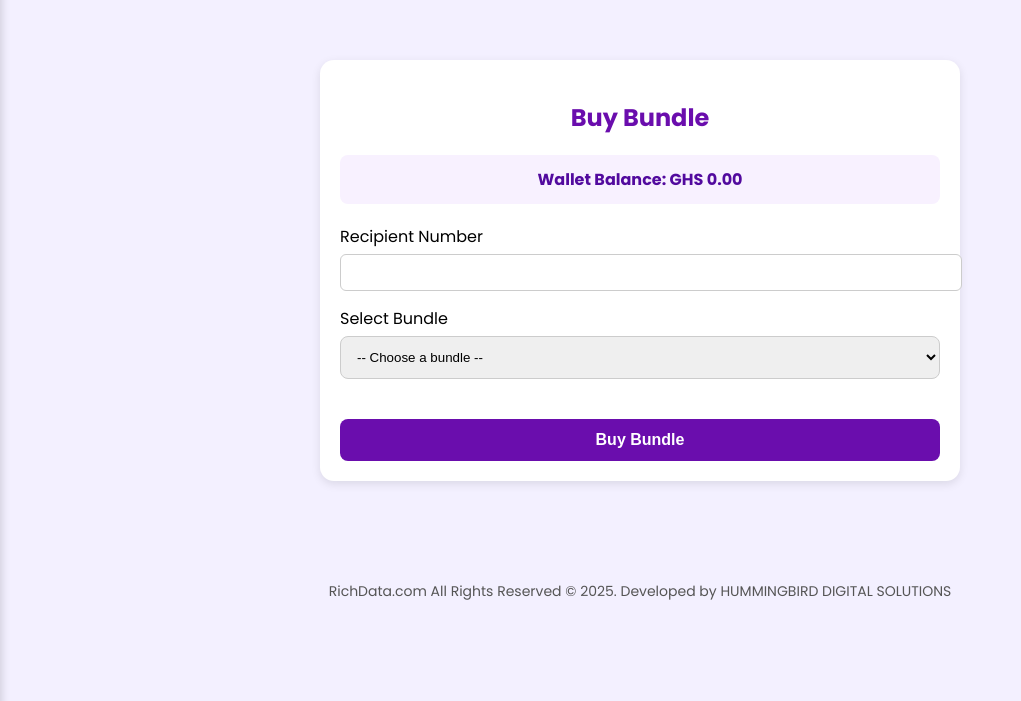
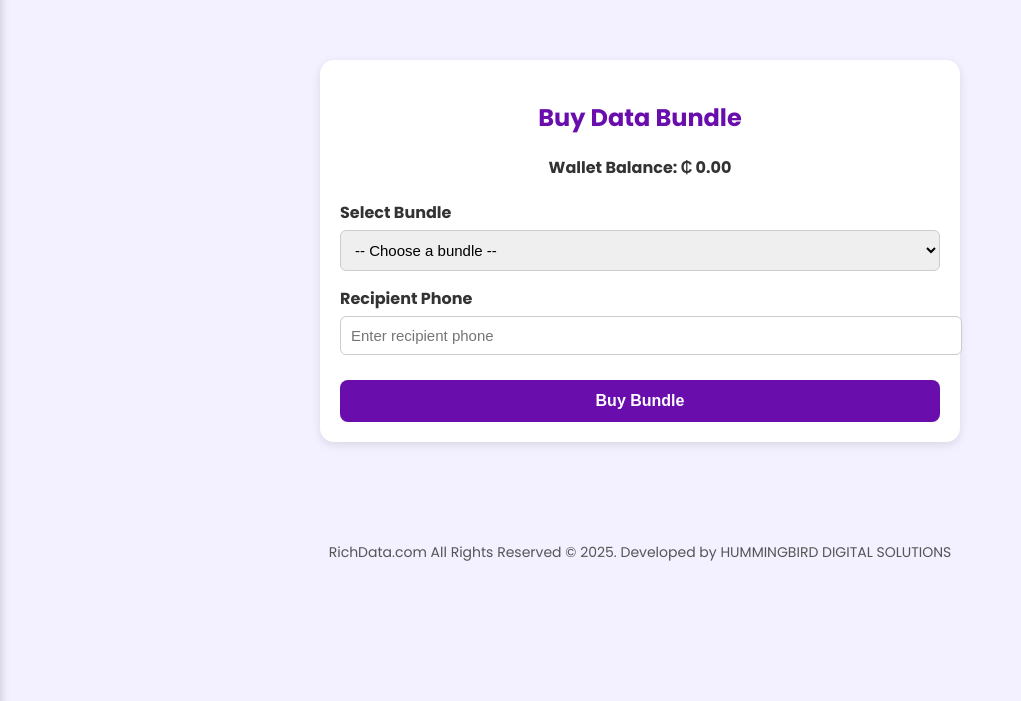
Before and after one commit to Oxbee59/richdatabundle_v3, a Django app: page /buy-bundle/ in a window 1280 px wide. Shown: the part 60-761 px from the top of the page, without its empty margins (0-1021 px from the left). Run offline with Django 5.2, Linux system fonts and the light colour scheme; a user stored in the database is signed in; data comes from the database, SQL or seed files in the repository; parts of the project's set-up code (start-up, migrations or seed data) failed here and were passed over.

Commit message:
Add wallet deduction, API bundle fetch, and AppSettings updates

```diff
--- a/core/templates/buy_bundle.html
+++ b/core/templates/buy_bundle.html
@@ -3,39 +3,38 @@
 
 <div class="page-card">
 
-    <h2 style="text-align:center; color:#6a0dad;">Buy Bundle</h2>
+    <h2 style="text-align:center; color:#6a0dad;">Buy Data Bundle</h2>
 
-    <div class="wallet-box" style="
-        background:#f8f1ff;
-        padding:12px;
-        border-radius:8px;
-        text-align:center;
-        font-weight:bold;
-        color:#520a9e;
-        margin-bottom:20px;
-    ">
-        Wallet Balance: GHS {{ wallet }}
-    </div>
+    <!-- Wallet Balance -->
+    <p style="text-align:center; font-weight:bold; color:#333; margin-bottom:20px;">
+        Wallet Balance: ₵ {{ wallet }}
+    </p>
+
+    <!-- Messages -->
+    {% if messages %}
+        {% for message in messages %}
+            <div class="alert {% if message.tags %}{{ message.tags }}{% endif %}">
+                {{ message }}
+            </div>
+        {% endfor %}
+    {% endif %}
 
     <form method="POST">
         {% csrf_token %}
-        <input type="hidden" id="bundle_id" name="bundle_id" required>
-
-        <label>Recipient Number</label>
-        <input type="text" name="recipient" required
-               style="width:100%; padding:10px; border-radius:6px; margin-top:5px; margin-bottom:15px; border:1px solid #ccc;">
 
         <label>Select Bundle</label>
-        <select id="bundle_select" required
-                style="width:100%; padding:12px; border-radius:8px; border:1px solid #ccc; margin-top:5px; margin-bottom:20px;">
+        <select name="bundle_id" required>
             <option value="" disabled selected>-- Choose a bundle --</option>
             {% for b in bundles %}
                 <option value="{{ b.id }}">
-                    {{ b.network }} • {{ b.name }} — GHS {{ b.price }}
+                    {{ b.network }} • {{ b.name }} — ₵ {{ b.price }}
                     {% if b.send_via_api %}(API){% else %}(Admin){% endif %}
                 </option>
             {% endfor %}
         </select>
+
+        <label>Recipient Phone</label>
+        <input type="text" name="recipient" placeholder="Enter recipient phone" required>
 
         <button class="btn-primary">Buy Bundle</button>
     </form>
@@ -52,6 +51,22 @@
     box-shadow:0 3px 10px rgba(0,0,0,0.1);
 }
 
+.page-card label {
+    display:block;
+    margin-bottom:5px;
+    font-weight:bold;
+    color:#333;
+}
+
+.page-card select, .page-card input {
+    width:100%;
+    padding:10px;
+    margin-bottom:15px;
+    border:1px solid #ccc;
+    border-radius:6px;
+    font-size:15px;
+}
+
 .btn-primary {
     background:#6a0dad;
     color:white;
@@ -59,7 +74,7 @@
     padding:12px;
     border:none;
     border-radius:8px;
-    margin-top:20px;
+    margin-top:10px;
     font-size:16px;
     font-weight:bold;
     cursor:pointer;
@@ -67,16 +82,21 @@
 }
 .btn-primary:hover { background:#501393; transform:scale(1.02); }
 
+/* Messages */
+.alert {
+    padding:10px 15px;
+    border-radius:8px;
+    margin-bottom:15px;
+    font-weight:bold;
+    text-align:center;
+}
+.alert.success { background:#d4edda; color:#155724; }
+.alert.error { background:#f8d7da; color:#721c24; }
+
 @media(max-width:600px){
     .page-card { width:95%; padding:15px; }
-    input, button, select { font-size:14px; padding:10px; }
+    select, input, button { font-size:14px; padding:10px; }
 }
 </style>
 
-<script>
-document.getElementById("bundle_select").addEventListener("change", function() {
-    document.getElementById("bundle_id").value = this.value;
-});
-</script>
-
 {% endblock %}
--- a/core/views.py
+++ b/core/views.py
@@ -522,8 +522,8 @@ def buy_bundle(request):
         "bundles": bundles
     })
 
-# -------------------
-# SELL BUNDLE (Final Version)
+## -------------------
+# SELL BUNDLE (Final Version with Wallet Deduction)
 # -------------------
 @login_required
 @transaction.atomic
@@ -554,6 +554,13 @@ def sell_bundle(request):
 
         b = get_object_or_404(Bundle, pk=int(bundle_id))
         price = Decimal(str(b.price))
+
+        # ---------------------------
+        # CHECK WALLET BALANCE
+        # ---------------------------
+        if profile.wallet < price:
+            messages.error(request, "Insufficient wallet balance.")
+            return redirect("sell_bundle")
 
         # ---------------------------
         # CALL SMARTDATALINK API
@@ -595,6 +602,12 @@ def sell_bundle(request):
                 return redirect("sell_bundle")
 
         # ---------------------------
+        # WALLET DEDUCTION (NEW)
+        # ---------------------------
+        profile.wallet -= api_cost
+        profile.save()
+
+        # ---------------------------
         # SAVE PURCHASE RECORD
         # ---------------------------
         Purchase.objects.create(
@@ -619,7 +632,7 @@ def sell_bundle(request):
             quantity=1
         )
 
-        messages.success(request, f"Successfully sold {b.name} to {phone}.")
+        messages.success(request, f"Successfully sold {b.name} to {phone}. GHS {api_cost} deducted from wallet.")
         return redirect("agent_dashboard")
 
     return render(request, "sell_bundle.html", {"bundles": bundles})
```
Also changed, not shown: core/templates/sell_bundle.html (+58 -6 lines), core/migrations/0010_rename_data_api_key_appsettings_smart_api_key_and_more.py (added).
